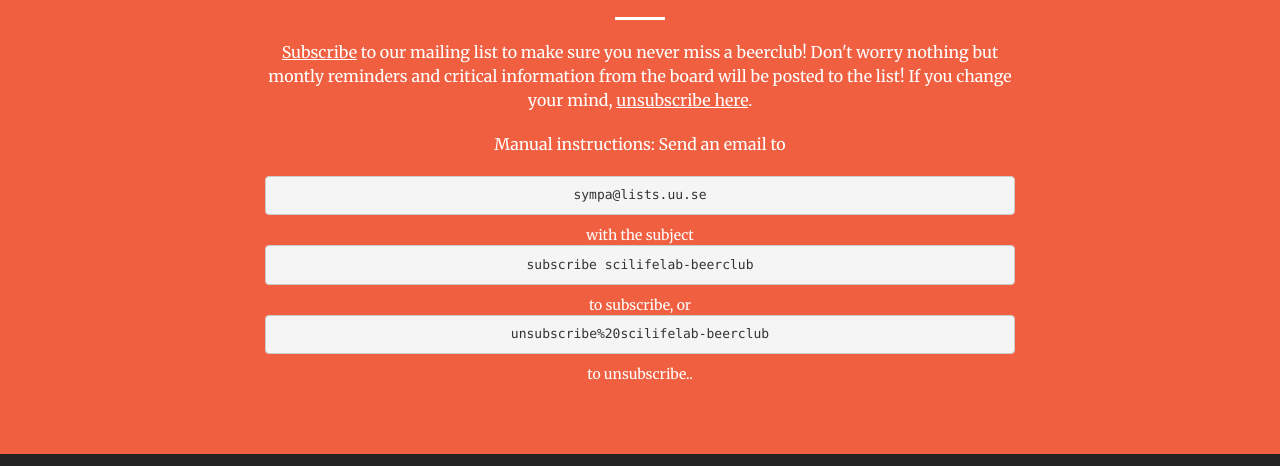
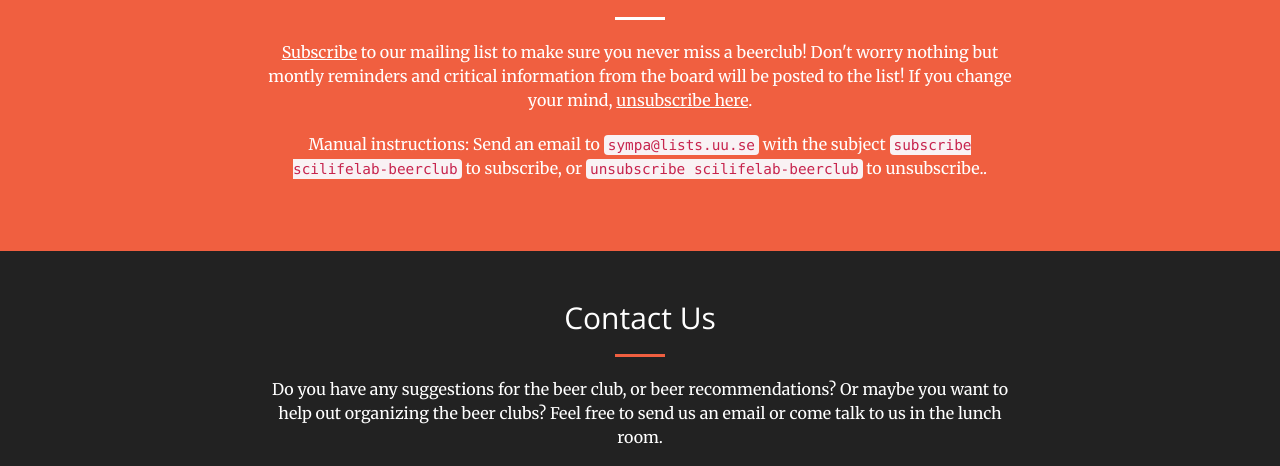
Before and after one commit to navet-beerclub/navet-beerclub.github.io, a website: page index.html in a window 1280 px wide. Shown: the part 1917-2383 px from the top of the page. Drawn offline with nearby package versions, Linux system fonts and the light colour scheme.

Commit message:
Update index.html

```diff
--- a/index.html
+++ b/index.html
@@ -112,7 +112,7 @@
                     <h2 class="section-heading">Mailing List</h2>
                     <hr class="light">
                     <p><a href="mailto:sympa@lists.uu.se?Subject=subscribe%20scilifelab-beerclub" target="_blank"><font color="white" style="text-decoration: underline">Subscribe</font></a> to our mailing list to make sure you never miss a beerclub! Don't worry nothing but montly reminders and critical information from the board will be posted to the list! If you change your mind, <a href="mailto:sympa@lists.uu.se?Subject=unsubscribe%20scilifelab-beerclub" target="_blank"><font color="white" style="text-decoration: underline">unsubscribe here</font></a>.</p>
-                    <p>Manual instructions: Send an email to <pre>sympa@lists.uu.se</pre> with the subject <pre>subscribe scilifelab-beerclub</pre> to subscribe, or <pre>unsubscribe%20scilifelab-beerclub</pre> to unsubscribe..</p>
+                    <p>Manual instructions: Send an email to <code>sympa@lists.uu.se</code> with the subject <code>subscribe scilifelab-beerclub</code> to subscribe, or <code>unsubscribe scilifelab-beerclub</code> to unsubscribe..</p>
                 </div>
             </div>
         </div>
```
